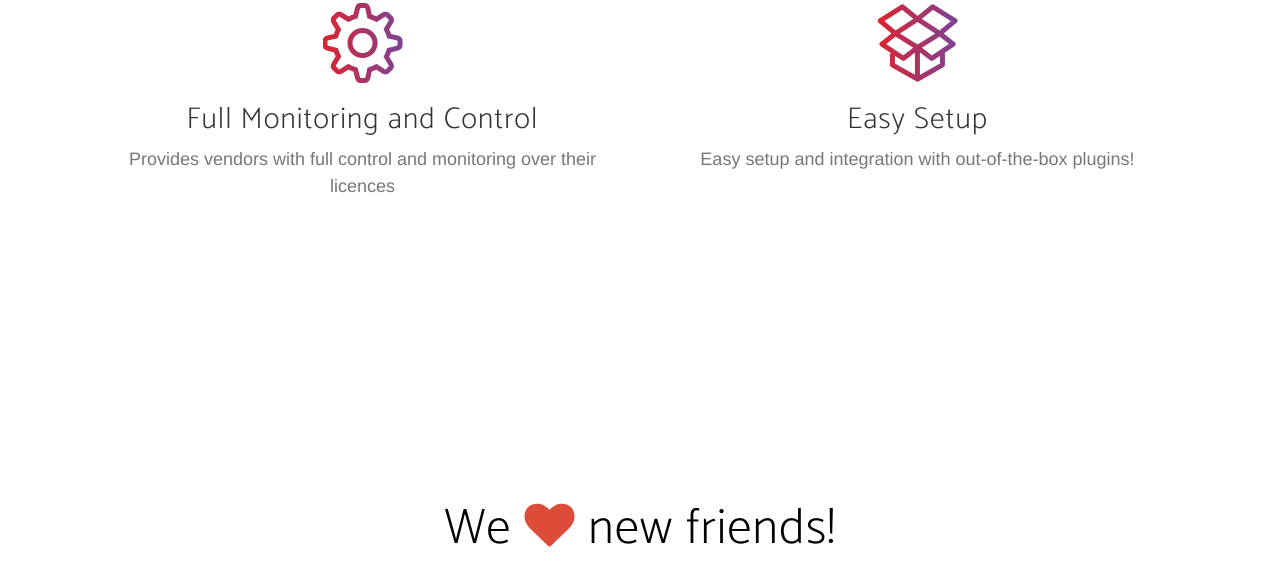
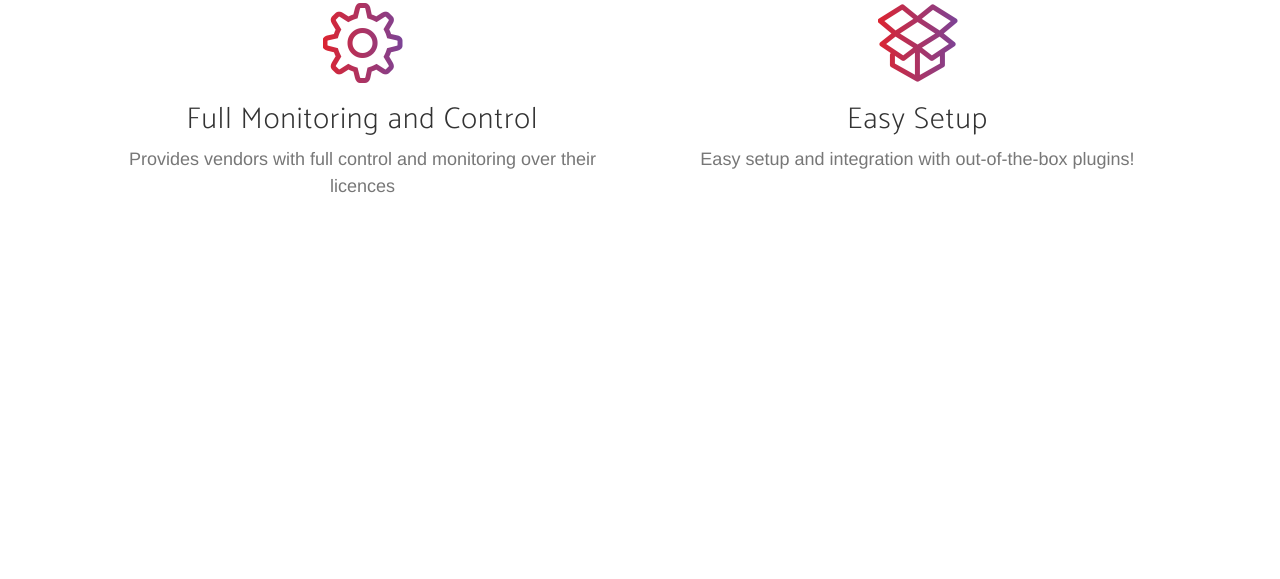
Before and after one commit to m2thetaz/m2thetaz.github.io, a website: page index.html in a window 1280 px wide. Shown: the part 2863-3442 px from the top of the page. Drawn offline with nearby package versions, Linux system fonts and the light colour scheme; a web font is replaced by a local one.

Commit message:
Update index.html

```diff
--- a/index.html
+++ b/index.html
@@ -202,7 +202,7 @@ fraud, or any interference. </p>
 
     <section id="contact" class="contact bg-primary">
         <div class="container">
-            <h2>We <i class="fa fa-heart"></i> new friends!</h2>
+<!--             <h2>We <i class="fa fa-heart"></i> new friends!</h2>
             <ul class="list-inline list-social">
                 <li class="social-twitter">
                     <a href="#"><i class="fa fa-twitter"></i></a>
@@ -213,7 +213,7 @@ fraud, or any interference. </p>
                 <li class="social-google-plus">
                     <a href="#"><i class="fa fa-google-plus"></i></a>
                 </li>
-            </ul>
+            </ul> -->
         </div>
     </section>
 
```
